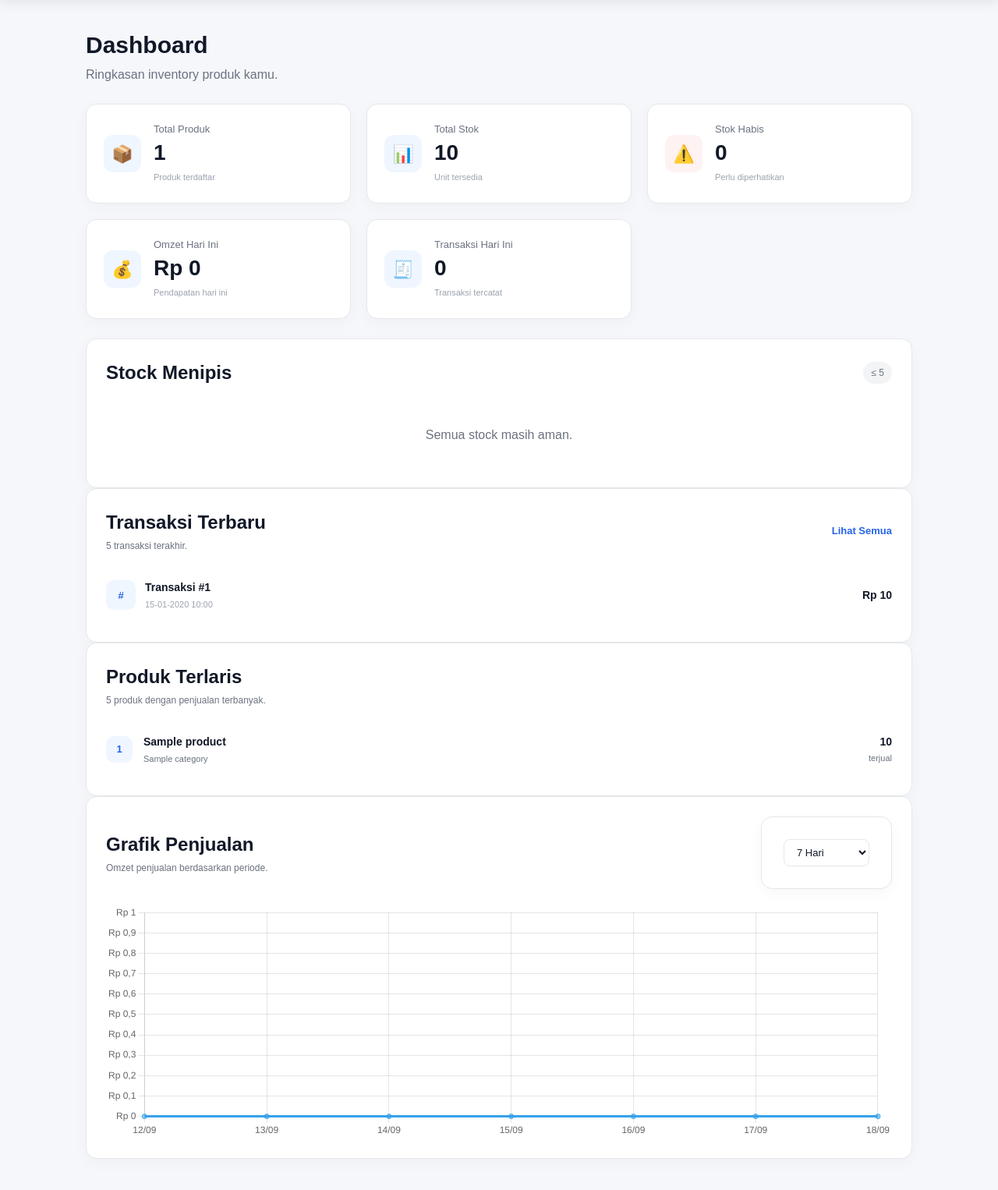
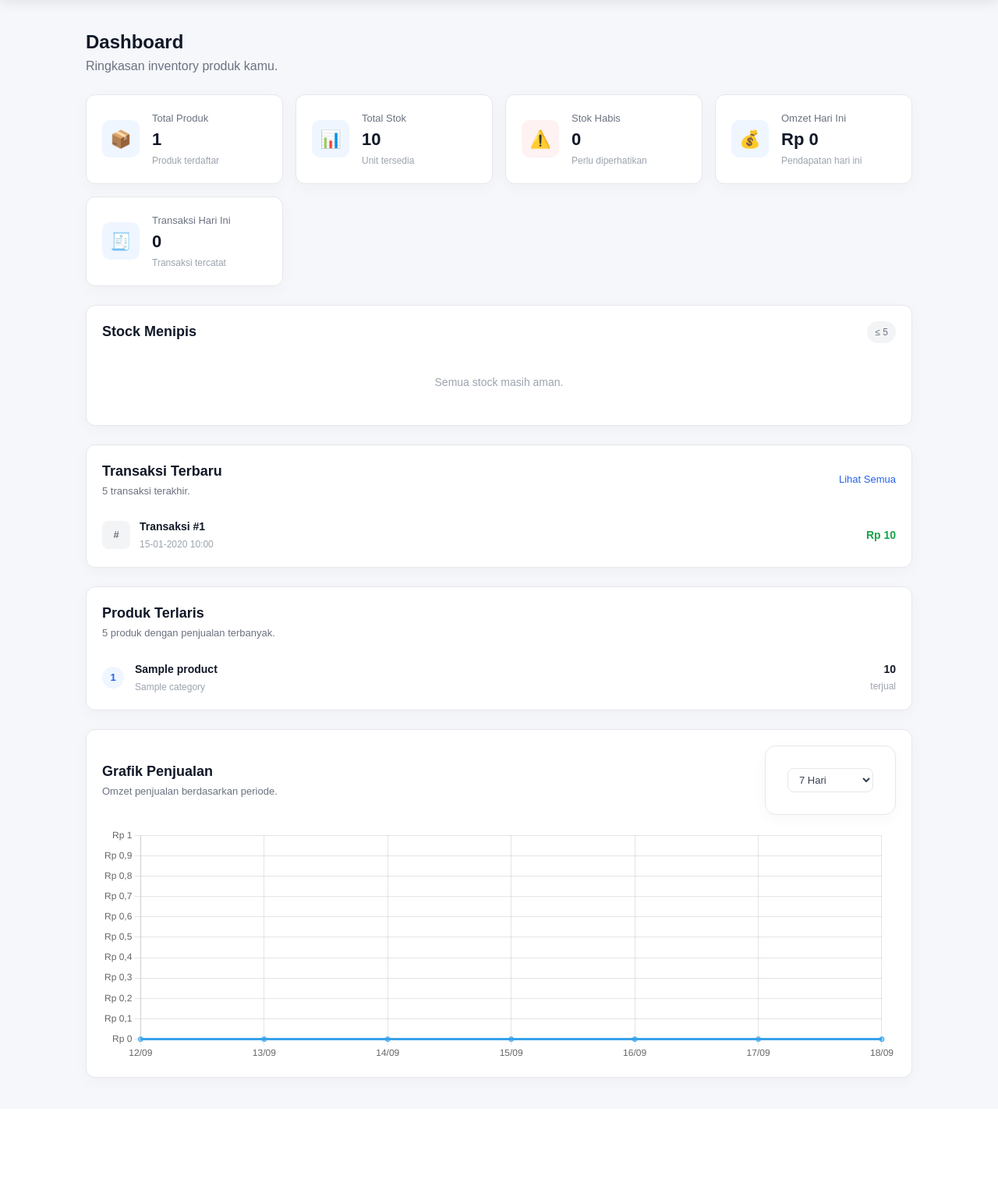
Before and after one commit to Masbismaa/flaskcrud, a Flask app: page /dashboard in a window 1280 px wide. Shown: the part 76-1602 px from the top of the page at 78% size. After the commit the page ends 1466 px from the top, so only its background shows below. Run offline with Flask 3, Linux system fonts and the light colour scheme; the visitor is signed in with stand-in values (Sample User, id 1); tables that the repository leaves empty hold one stand-in row (values such as "Sample post").

Commit message:
Style : Merapihkan tampilan dashboard

```diff
--- a/app.py
+++ b/app.py
@@ -8,6 +8,7 @@
 from routes.category_routes import category_bp
 from routes.sale_routes import sale_bp
 from routes.auth_routes import auth_bp
+from routes.user_routes import user_bp
 
 def create_app():
 
@@ -23,6 +24,7 @@
     app.register_blueprint(category_bp)
     app.register_blueprint(sale_bp)
     app.register_blueprint(auth_bp)
+    app.register_blueprint(user_bp)
 
     return app
 
--- a/models.py
+++ b/models.py
@@ -45,6 +45,7 @@
     email = db.Column(db.String(120), nullable=False, unique=True)
     password_hash = db.Column(db.String(255), nullable=False)
     role = db.Column(db.String(20), nullable=False, default="viewer")
+    is_active = db.Column(db.Boolean, nullable=False, default=True)
     created_at = db.Column(db.DateTime, nullable=False, server_default = db.func.now())
 
     def set_password(self, password):
--- a/routes/auth_routes.py
+++ b/routes/auth_routes.py
@@ -38,6 +38,12 @@
                 url_for("auth.login")
             )
 
+        if not user.is_active:
+            flash("Akun kamu sedang dinonaktifkan, Hubungi admin!")
+            return redirect(
+                url_for("auth.login")
+            )
+
         session["user_id"] = user.id
         session["user_role"] = user.role
         session["user_name"] = user.name
--- /dev/null
+++ b/static/css/dashboard.css
@@ -0,0 +1,323 @@
+/* ===== Dashboard Page ===== */
+
+.dashboard-header {
+    display: flex;
+    justify-content: space-between;
+    align-items: flex-start;
+    margin-bottom: 24px;
+}
+
+.dashboard-header h1 {
+    font-size: 24px;
+    font-weight: 700;
+    margin: 0 0 4px 0;
+}
+
+.dashboard-header p {
+    color: #6b7280;
+    margin: 0;
+}
+
+/* ===== Stat Cards ===== */
+
+.stats {
+    display: grid;
+    grid-template-columns: repeat(auto-fit, minmax(200px, 1fr));
+    gap: 16px;
+    margin-bottom: 24px;
+}
+
+.stat-card {
+    background: #ffffff;
+    border: 1px solid #e5e7eb;
+    border-radius: 12px;
+    padding: 20px;
+    display: flex;
+    align-items: center;
+    gap: 16px;
+}
+
+.stat-icon {
+    width: 48px;
+    height: 48px;
+    display: flex;
+    align-items: center;
+    justify-content: center;
+    font-size: 22px;
+    border-radius: 10px;
+    background: #eff6ff;
+    flex-shrink: 0;
+}
+
+.stat-icon.danger {
+    background: #fef2f2;
+}
+
+.stat-content {
+    display: flex;
+    flex-direction: column;
+    gap: 2px;
+}
+
+.stat-content span {
+    font-size: 13px;
+    color: #6b7280;
+}
+
+.stat-content strong {
+    font-size: 22px;
+    font-weight: 700;
+    color: #111827;
+}
+
+.stat-content small {
+    font-size: 12px;
+    color: #9ca3af;
+}
+
+/* ===== Dashboard Card (container umum) ===== */
+
+.dashboard-card {
+    background: #ffffff;
+    border: 1px solid #e5e7eb;
+    border-radius: 12px;
+    padding: 20px;
+    margin-bottom: 24px;
+}
+
+.card-header {
+    display: flex;
+    justify-content: space-between;
+    align-items: center;
+    margin-bottom: 16px;
+    flex-wrap: wrap;
+    gap: 8px;
+}
+
+.card-header h2 {
+    font-size: 18px;
+    font-weight: 600;
+    margin: 0;
+}
+
+.card-description {
+    font-size: 13px;
+    color: #6b7280;
+    margin: 2px 0 0 0;
+}
+
+.card-link {
+    font-size: 13px;
+    color: #2563eb;
+    text-decoration: none;
+    font-weight: 500;
+}
+
+.card-link:hover {
+    text-decoration: underline;
+}
+
+.empty {
+    color: #9ca3af;
+    font-size: 14px;
+    text-align: center;
+    padding: 24px 0;
+    margin: 0;
+}
+
+/* ===== Stok Menipis ===== */
+
+.low-stock-list {
+    display: flex;
+    flex-direction: column;
+    gap: 14px;
+}
+
+.stock-item {
+    display: flex;
+    justify-content: space-between;
+    align-items: center;
+    gap: 16px;
+}
+
+.stock-info {
+    flex: 1;
+}
+
+.stock-name {
+    display: flex;
+    flex-direction: column;
+    margin-bottom: 6px;
+}
+
+.stock-name small {
+    color: #9ca3af;
+    font-size: 12px;
+}
+
+.stock-bar {
+    width: 100%;
+    height: 6px;
+    background: #f3f4f6;
+    border-radius: 999px;
+    overflow: hidden;
+}
+
+.stock-progress {
+    height: 100%;
+    background: #f59e0b;
+    border-radius: 999px;
+}
+
+.stock-status {
+    display: flex;
+    flex-direction: column;
+    align-items: flex-end;
+    min-width: 60px;
+}
+
+.stock-warning {
+    font-weight: 700;
+    color: #ef4444;
+    font-size: 16px;
+}
+
+.stock-status small {
+    font-size: 12px;
+    color: #9ca3af;
+}
+
+/* ===== Transaksi Terbaru ===== */
+
+.recent-sales-list {
+    display: flex;
+    flex-direction: column;
+    gap: 12px;
+}
+
+.sale-item {
+    display: flex;
+    justify-content: space-between;
+    align-items: center;
+    padding: 10px 0;
+    border-bottom: 1px solid #f3f4f6;
+}
+
+.sale-item:last-child {
+    border-bottom: none;
+    padding-bottom: 0;
+}
+
+.sale-info {
+    display: flex;
+    align-items: center;
+    gap: 12px;
+}
+
+.sale-icon {
+    width: 36px;
+    height: 36px;
+    border-radius: 8px;
+    background: #f3f4f6;
+    display: flex;
+    align-items: center;
+    justify-content: center;
+    font-weight: 700;
+    color: #6b7280;
+}
+
+.sale-info strong {
+    display: block;
+    font-size: 14px;
+}
+
+.sale-info small {
+    color: #9ca3af;
+    font-size: 12px;
+}
+
+.sale-total {
+    font-size: 14px;
+    color: #16a34a;
+}
+
+/* ===== Produk Terlaris ===== */
+
+.best-selling-list {
+    display: flex;
+    flex-direction: column;
+    gap: 12px;
+}
+
+.best-selling-item {
+    display: flex;
+    align-items: center;
+    gap: 14px;
+    padding: 10px 0;
+    border-bottom: 1px solid #f3f4f6;
+}
+
+.best-selling-item:last-child {
+    border-bottom: none;
+    padding-bottom: 0;
+}
+
+.best-selling-rank {
+    width: 28px;
+    height: 28px;
+    border-radius: 50%;
+    background: #eff6ff;
+    color: #2563eb;
+    font-weight: 700;
+    font-size: 13px;
+    display: flex;
+    align-items: center;
+    justify-content: center;
+    flex-shrink: 0;
+}
+
+.best-selling-info {
+    flex: 1;
+    display: flex;
+    flex-direction: column;
+}
+
+.best-selling-info small {
+    color: #9ca3af;
+    font-size: 12px;
+}
+
+.best-selling-total {
+    text-align: right;
+    display: flex;
+    flex-direction: column;
+    align-items: flex-end;
+}
+
+.best-selling-total small {
+    color: #9ca3af;
+    font-size: 12px;
+}
+
+/* ===== Grafik Penjualan ===== */
+
+.chart-filter select {
+    padding: 6px 10px;
+    border: 1px solid #e5e7eb;
+    border-radius: 8px;
+    font-size: 13px;
+    color: #374151;
+    background: #ffffff;
+    cursor: pointer;
+}
+
+.chart-container {
+    position: relative;
+    width: 100%;
+    height: 300px;
+}
+
+.chart-container canvas {
+    width: 100% !important;
+    height: 100% !important;
+}
--- a/templates/base.html
+++ b/templates/base.html
@@ -8,6 +8,7 @@
 
     <link rel="stylesheet"
           href="{{ url_for('static', filename='css/style.css') }}">
+    {% block extra_css %} {% endblock %}
 </head>
 
 <body>
--- a/templates/dashboard.html
+++ b/templates/dashboard.html
@@ -2,6 +2,11 @@
 
 {% block title %}
 Dashboard
+{% endblock %}
+
+{% block extra_css %}
+<link rel="stylesheet"
+    href="{{url_for('static', filename='css/dashboard.css')}}">
 {% endblock %}
 
 {% block content %}
```
Also changed, not shown: migrations/versions/845665f64f65_tambah_status_aktif_pada_pengguna.py (added, +32 -0 lines), routes/user_routes.py (added, +102 -0 lines), templates/users/add.html (added, +38 -0 lines), templates/users/edit.html (added, +47 -0 lines), templates/users/index.html (added, +56 -0 lines).
